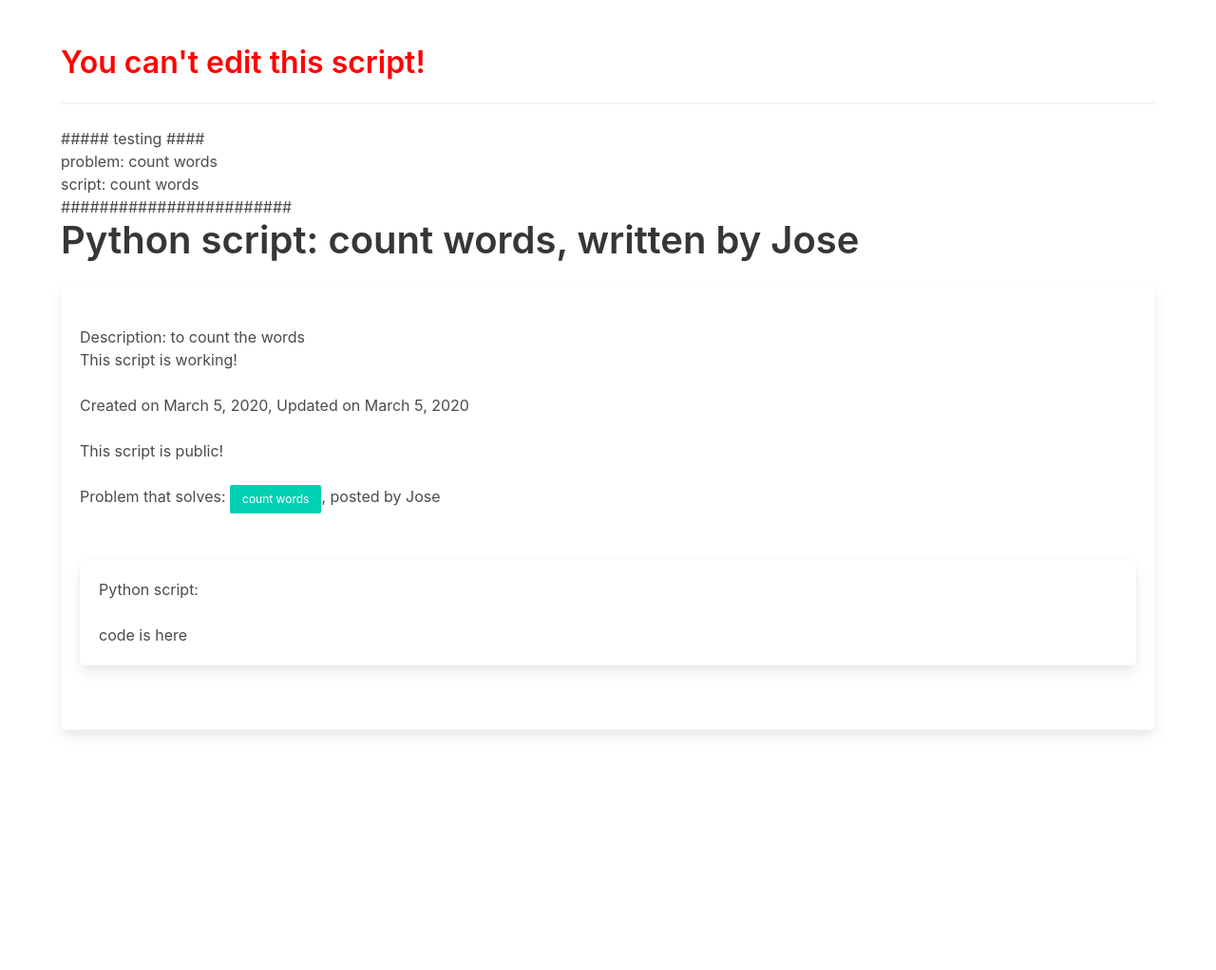
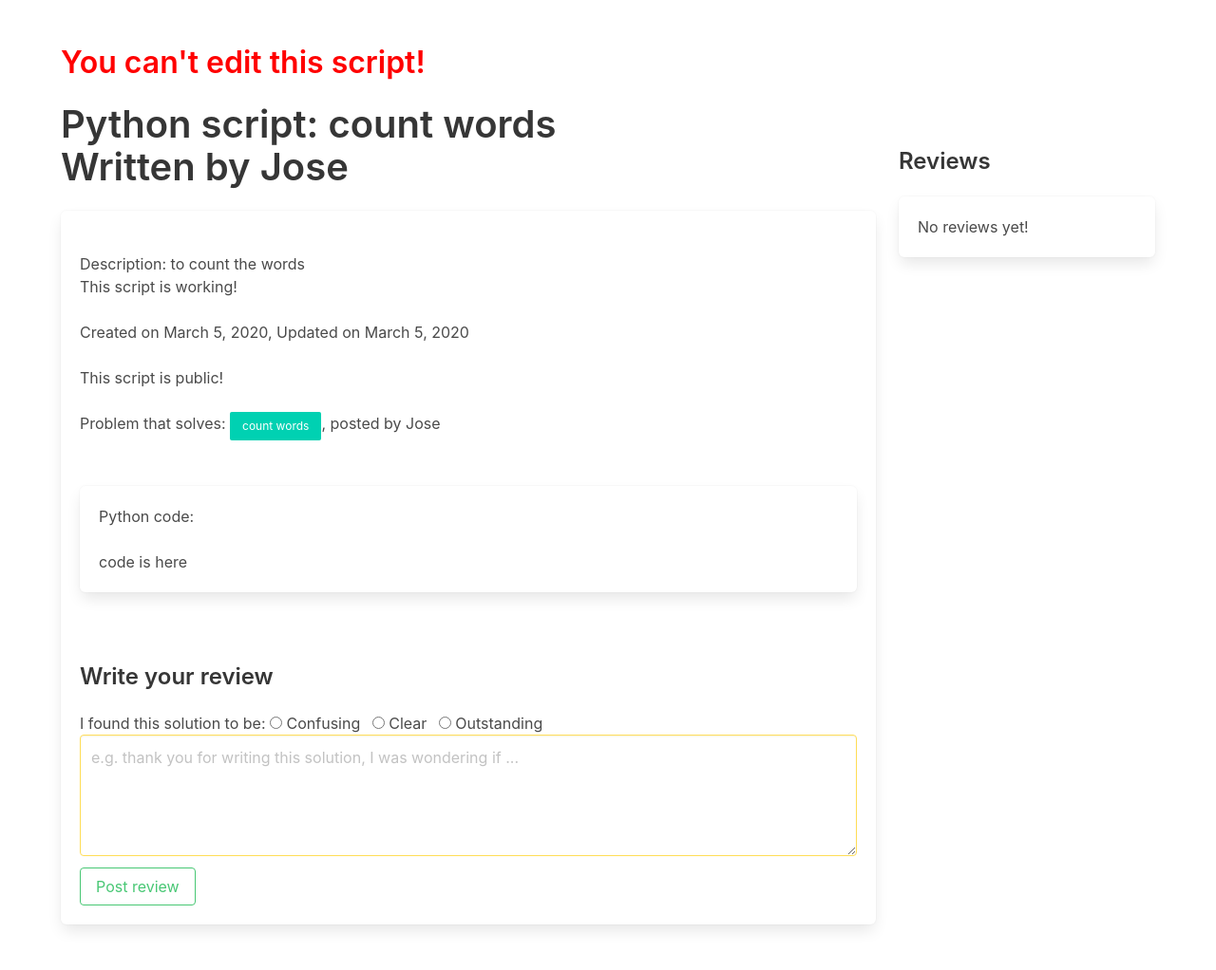
Before and after one commit to MillsMCS/gavin-sharingcode, a Django app: page /script/2/edit in a window 1280 px wide. Shown: the part 64-1086 px from the top of the page at 95% size. Before the commit the page ends 839 px from the top, so only its background shows below. Run offline with Django 3.2, Linux system fonts and the light colour scheme; a user stored in the database is signed in; data comes from the database, SQL or seed files in the repository; both versions use the stored data as it was after the commit; some libraries are stand-ins or nearby versions.

Commit message:
Module10 fisrt commit

```diff
--- a/share/admin.py
+++ b/share/admin.py
@@ -1,7 +1,9 @@
 from django.contrib import admin
 
-from .models import Script, Coder, Problem
+from .models import Script, Coder, Problem, Review
 admin.site.register(Script)
 admin.site.register(Coder)
 admin.site.register(Problem)
+admin.site.register(Review)
+
 # Register your models here.
--- a/share/templates/share/edit_script.html
+++ b/share/templates/share/edit_script.html
@@ -12,8 +12,8 @@ script: {{script}} <br>
   <h3 class="title is-3" style="color: red">{{ error }}</h3>
 {% endif %}
 
-<div class="columns">
-    <div class="column is-one-fifth">
+<div class="columns is-6 is-offset-one-quarter" >
+    <div class="column">
     </div>
 
     <div class="column" >
--- a/share/templates/share/publish_problem_form.html
+++ b/share/templates/share/publish_problem_form.html
@@ -3,7 +3,7 @@
 
     <div class="publish-form columns">
 
-        <div class="column is-6 is-offset-one-quarter " >
+        <div class="columns   is-6 is-offset-one-quarter" >
             <h4 class="title is-5">Define your new problem:</h4>
              {% if error %}
                     <h3 style="color: red">{{ error }}</h3>
@@ -46,6 +46,8 @@
                       <input type="checkbox"  id="make_public" name="make_public" />
                 </label>
 
+
+
                 <br><br><br>
 
                 <div class="field">
--- a/share/templates/share/script.html
+++ b/share/templates/share/script.html
@@ -2,25 +2,31 @@
 
 {% block content %}
 
-<!-- objects passed by the view function: user, script, problem -->
+<!-- objects passed by the view function: user, script, problem, reviews, user_review -->
 
 {% if error %}
   <h3 class="title is-3" style="color: red">{{ error }}</h3>
 {% endif %}
 
+<!--
 <hr> ##### testing ####  <br>
 problem: {{problem}} <br>
 script: {{script}} <br>
+reviews: {{reviews}} <br>
+user_review: {{ user_review }} <br>
 ######################## <br>
+-->
 
+<div class="columns">
 
-<h2 class="title is-2">Python script: {{ script.title }}, written by {{ script.coder.user.username}}</h2>
+<div class="column is-three-forths-widescreen" >
+
+<h2 class="title is-2">Python script: {{ script.title }} <br>Written by {{ script.coder.user.username}}</h2>
         <div class="box">
         <div class="content">
 
               <br>
               Description: {{ script.description }} <br>
-
 
               {% if script.url %}
               URL: {{ script.url }} <br>
@@ -50,24 +56,99 @@ script: {{script}} <br>
 
               <!-- create a link to the problem that it solves -->
               Problem that solves:
-              <a class="button is-primary is-small" href="{% url 'share:show_problem' problem.id %}">
-                {{ problem.title}} </a>,
+              <a class="button is-primary is-small" href="{% url 'share:show_problem' problem.id %}">  {{ problem.title}} </a>,
               posted by {{problem.coder.user.username}} <br>
               <br>
               <br>
               <div class="box">     <!-- we should also show the RAW text --> <!-- See pastebin -->
-              Python script:
+              Python code:
                     <div class="code">
                           <br>{{ script.code }}
                       </div>
               </div>
+
               <br>
               {% if user.id == script.coder.user.id %}
-              <a class="button is-primary is-medium"
-              href="{% url 'share:edit_script' script.id %}">Make changes to this script ... </a>
+              <a class="button is-primary is-medium" href="{% url 'share:edit_script' script.id %}">Make changes to this script ... </a>
 
               {% endif %}
+
+              <!-- Module 10 Review form -->
+              <!-- if the user has already written a review, show the content of the review on the right column, button to delete -->
+
+              <!-- if the logged user has not written a review yet and
+              she is not the author of the script, then show the review form -->
+              {% if not user_review and user.id != script.coder.user.id %}
+                      <h2 class="title is-4">Write your review </h2>
+
+                      <form action="{% url 'share:create_review' script.id %}" method="post">
+                      {% csrf_token %}
+
+                      I found this solution to be:
+                      <!-- https://versions.bulma.io/0.7.1/documentation/form/radio/  -->
+                      <span class="control">
+                        <label class="radio"> <input type="radio" name="stars"> Confusing </label>
+                        <label class="radio"> <input type="radio" name="stars"> Clear </label>
+                        <label class="radio"> <input type="radio" name="stars"> Outstanding </label>
+                      </span>
+
+                    <!-- http://versions.bulma.io/0.7.1/documentation/form/textarea/ -->
+                    <div class="field"> <div class="control"> <textarea class="textarea is-warning" name="feedback"
+                        placeholder="e.g. thank you for writing this solution, I was wondering if ..."></textarea></div>
+                    </div>
+
+                    <div class="field"> <div class="control"> <button class="button is-success is-outlined" type="submit">
+                                                              Post review </button>&nbsp; </div>
+                    </div>
+
+                </form>
+
+              {% endif %}
+
         </div>
     </div>
+</div> <!-- column -->
+
+<!-- Module 10 This column is to list all the reviews for this script -->
+<!-- Add recent reviews on the right column -->
+<div class="column is-one-quarter">
+
+<br><br>
+  <h2 class="title is-4">Reviews</h2>
+          <div class="box">
+          <div class="content">
+          {% if reviews %}
+            {% for r in reviews %}
+                  {% if r.stars == 1 %} Confusing
+                  {% elif r.stars == 2 %} Clear
+                  {% elif r.stars == 3 %} Outstanding
+                  {% endif %}
+                  by {{r.coder.user.username}} <br>
+                  {{ r.feedback }}<br>
+
+                  {% if r.coder.user.id == user.id %}
+                  <form action="{% url 'share:delete_review' r.id %}" method="post">
+                      {% csrf_token %}
+                       <button class="button is-danger is-outlined" type="submit" name="delete" value="Delete">
+                         Delete My Review</button>&nbsp;
+
+                  </form>
+
+                {% endif %}
+              </div>
+            {% endfor %}
+          {% else %}
+          No reviews yet!
+          {% endif %}
+
+
+</div>
+
+</div>
+
+</div> <!-- columns -->
+
+
+
 
 {% endblock content %}
--- a/share/urls.py
+++ b/share/urls.py
@@ -10,7 +10,7 @@ urlpatterns = [
     path('logout',views.logout_view, name='logout'),
     path('',views.index, name='index'),
     path('dashboard', views.dashboard, name='dashboard'),
-    #problems
+    # problems
     path('problem/publish', views.publish_problem, name='publish_problem'),
     path('problem/<int:problem_id>/show', views.show_problem, name='show_problem'),
     path('problem/<int:problem_id>/edit', views.edit_problem,  name='edit_problem'),
@@ -24,4 +24,7 @@ urlpatterns = [
     path('script/<int:script_id>/edit', views.edit_script, name='edit_script'),
     path('script/<int:script_id>/update', views.update_script, name='update_script'),
     path('script/<int:script_id>/delete', views.delete_script, name='delete_script'),
+    # reviews
+    path('script/<int:script_id>/create_review', views.create_review, name='create_review'),
+    path('review/<int:review_id>/delete_review', views.delete_review, name='delete_review'),
 ]
--- a/share/views.py
+++ b/share/views.py
@@ -8,6 +8,8 @@ from django.shortcuts import render, redirect, get_object_or_404
 from .models import Script, Problem, Coder
 # import User model
 from django.contrib.auth.models import User
+from share.models import Script, Problem, Coder, Review
+
 
 def signup(request):
     if request.user.is_authenticated:
@@ -242,7 +244,7 @@ def update_problem(request, problem_id):
         {"problem":problem, "user": user, "all_problems": all_problems,
         "error":"Can't update!"})
 def delete_problem(request, problem_id):
-    if request.method == "POST":
+    if request.method == "GET":
         user = request.user
         if not user.is_authenticated:
             return HttpResponse(status=500)
@@ -268,10 +270,19 @@ def show_script(request, script_id):
             script = get_object_or_404(Script, pk=script_id)
             problem = get_object_or_404(Problem, pk=script.problem.id)
 
+            # Module 10
+            reviews = Review.objects.filter(script=script_id)
+            print("******************************")
+            print(reviews)
+
+            user_review = Review.objects.filter(coder=user.id).filter(script=script.id)  # script, coder, stars, feedback fields
+            print(user_review)
+
+
             # Module 7
             if script.coder.user.id == user.id or script.make_public:
                 return render(request, "share/script.html",
-                {"user":user, "problem":problem, "script": script})
+                {"user":user, "problem":problem, "script": script, "reviews":reviews, "user_review":user_review})
             else:
                 # you are not the author
                 all_problems = Problem.objects.all()
@@ -429,3 +440,75 @@ def create_script(request,problem_id):
         user = request.user
         all_problems = Problem.objects.all()
         return render(request, "share/index.html", {"user":user, "all_problems": all_problems, "error":"Can't create!"})
+def create_review(request,script_id):
+    if request.method == "POST":
+        user = request.user
+        if not user.is_authenticated:
+            return redirect("share:login")
+
+        script = get_object_or_404(Script, pk=script_id)
+        problem = get_object_or_404(Problem, pk=script.problem.id)
+
+        coder = user.coder
+        feedback = request.POST["feedback"]
+
+        stars = request.POST.get('stars', False)
+        print('************************')
+        print(stars)
+
+        if stars == 'Confusing':
+            stars = 1
+        elif stars ==  "Clear":
+            stars = 2
+        else:
+            stars = 3
+
+        try:
+            review = Review.objects.create(coder=coder, script=script, feedback=feedback, stars=stars)
+            review.save()
+            # script.html  needs user, script, problem, reviews, user_review
+            reviews = Review.objects.filter(script=script_id)
+            user_review = Review.objects.filter(coder=user.id).filter(script=script.id)
+
+            return render(request, "share/script.html",
+            {"user":user, "problem":problem, "script": script, "reviews":reviews, "user_review":user_review})
+
+        except:
+            return render(request, "share/script.html", {"error":"Can't create the script"})
+
+    else:
+        # the user enteing    http://127.0.0.1:8000/problem/8/create
+        user = request.user
+        all_problems = Problem.objects.all()
+        return render(request, "share/index.html", {"user":user, "all_problems": all_problems, "error":"Can't create review!"})
+def delete_review(request, review_id):
+    if request.method == "POST":
+        user = request.user
+        if not user.is_authenticated:
+            return HttpResponse(status=500)
+
+        review = get_object_or_404(Review, pk=review_id)
+
+        # script.html needs user, script, problem, reviews, user_review
+        script = get_object_or_404(Script, pk=review.script.id)
+        problem = get_object_or_404(Problem, pk=script.problem.id)
+
+
+        if review.coder.user.id == user.id:
+            Review.objects.get(pk=review_id).delete()
+
+            reviews = Review.objects.filter(script=script.id)
+            user_review = Review.objects.filter(coder=user.id).filter(script=script.id)  # should retrive no obj
+
+            return render(request, "share/script.html",
+            {"user":user, "problem": problem, "script":script, "reviews":reviews, "user_review":user_review,
+            "error":"Review deleted!"})
+
+        else:
+            user_review = Review.objects.filter(coder=user.id).filter(script=script.id)  # should retrive no obj
+
+            return render(request, "share/script.html",
+            {"user":user, "problem": problem, "script":script, "reviews":reviews, "user_review":user_review, "error":"Can't delete the review!"})
+
+    else:
+        return HttpResponse(status=500)
```
Also changed, not shown: share/models.py (+19 -1 lines), share/templates/share/build_script_form.html (+7 -1 lines), db.sqlite3, share/migrations/0004_auto_20200407_1845.py (added), share/migrations/0005_review.py (added).
